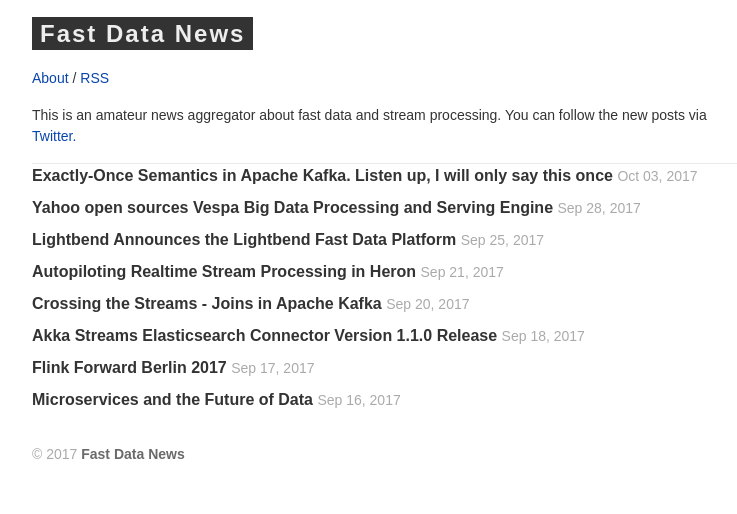
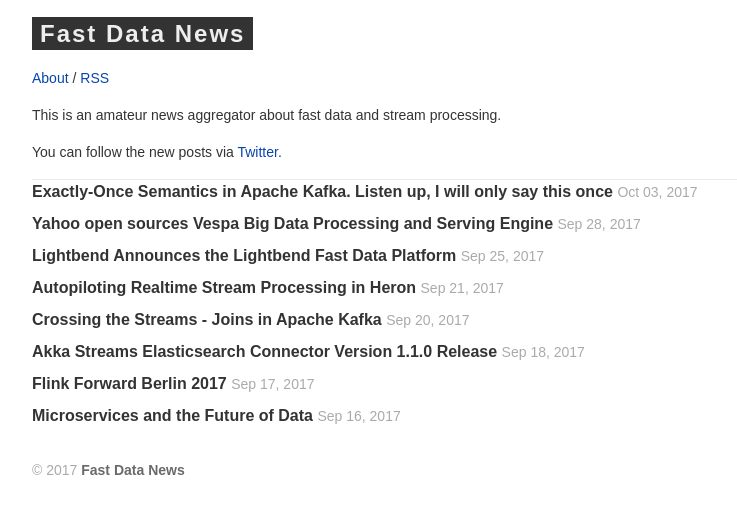
Before and after one commit to metanet/fastdatanews, a Jekyll site: the page built from index.html, in a window 1280 px wide. Shown: the top 514 px of the page, without its empty margins (8-745 px from the left). Built offline with Jekyll 4.4.1, drawn with Linux system fonts in a browser that asks for light colours; some web fonts are replaced.

Commit message:
Update intro

```diff
--- a/_includes/intro.html
+++ b/_includes/intro.html
@@ -1 +1,2 @@
-<p class="site-intro">This is an amateur news aggregator about fast data and stream processing. You can follow the new posts via <a href="https://twitter.com/fastdatanewscom" target="_blank">Twitter.</p>
+<p class="site-intro">This is an amateur news aggregator about fast data and stream processing.</p>
+<p class="site-intro">You can follow the new posts via <a href="https://twitter.com/fastdatanewscom" target="_blank">Twitter.</p>
```
